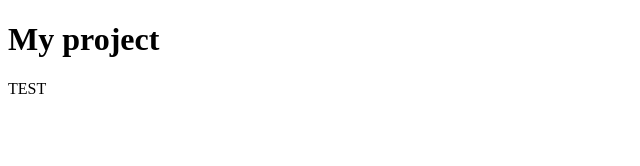
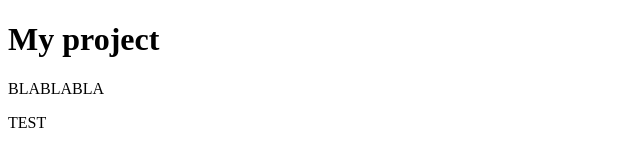
Before and after one commit to marina-tilniak/my-project, a plain HTML site: page index.html in a window 1280 px wide. Shown: the whole page, without its empty margins (0-640 px from the left). Drawn offline with Linux system fonts and the light colour scheme.

Commit message:
Blabla was added

```diff
--- a/index.html
+++ b/index.html
@@ -8,6 +8,7 @@
 </head>
 <body>
   <h1>My project</h1>
+  <p>BLABLABLA</p>
   TEST
 </body>
 </html>
```
